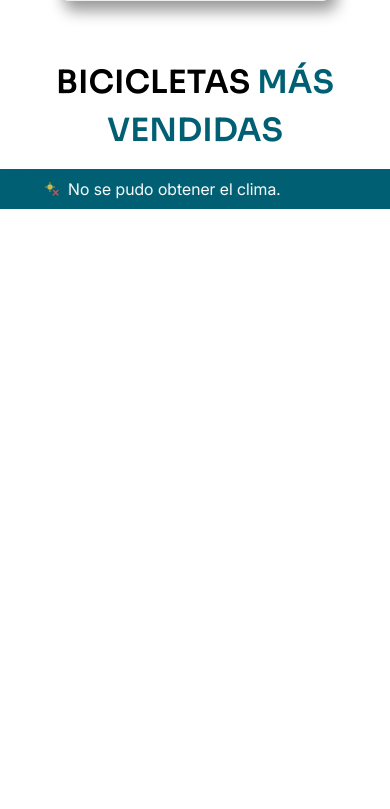
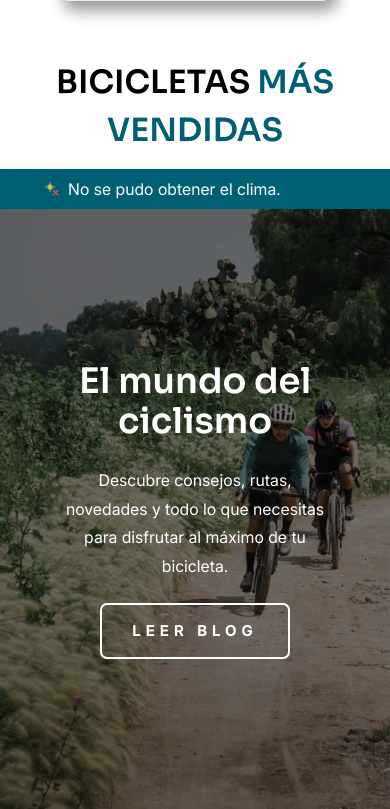
Before and after one commit to chimallidev/atl_bikes, a FastAPI app: template app/templates/index.html in a window 390 px wide. Shown: the part 2259-3068 px from the top of the page. Before the commit the page ends 2468 px from the top, so only its background shows below. Run offline with FastAPI, Linux system fonts and the light colour scheme; the template is opened without the code that fills it, so the values that code supplies are empty; parts of the project's set-up code (start-up, migrations or seed data) failed here and were passed over; some libraries are stand-ins or nearby versions.

Commit message:
added banner_blog component

```diff
--- /dev/null
+++ b/app/static/css/components/banner_blog_style.css
@@ -0,0 +1,339 @@
+/* ==========================================================
+   BANNER BLOG
+========================================================== */
+
+.banner-blog{
+
+    position:relative;
+
+    width:100%;
+    min-height:550px;
+
+    display:flex;
+    align-items:center;
+
+    overflow:hidden;
+
+    background:var(--banner-blog-bg);
+
+}
+
+
+/* ==========================================================
+   IMAGE
+========================================================== */
+
+.banner-blog__image{
+
+    position:absolute;
+
+    top:0;
+    left:0;
+
+    width:80%;
+    height:100%;
+
+}
+
+
+.banner-blog__image-element{
+
+    width:100%;
+    height:100%;
+
+    display:block;
+
+    object-fit:cover;
+    object-position:center;
+
+}
+
+
+/* ==========================================================
+   CONTENT
+========================================================== */
+
+.banner-blog__content{
+
+    position:absolute;
+
+    top:0;
+    right:0;
+
+    width:90%;
+    min-height:550px;
+
+    display:flex;
+    align-items:center;
+
+    background:radial-gradient(
+        circle at 100% 50%,
+        var(--banner-blog-bg-1),
+        var(--banner-blog-bg-2)
+    );
+
+    -webkit-mask-image:linear-gradient(
+        112deg,
+        transparent 0%,
+        transparent 8%,
+        rgba(0,0,0,.05) 18%,
+        rgba(0,0,0,.15) 20%,
+        rgba(0,0,0,.35) 24%,
+        rgba(0,0,0,.65) 28%,
+        rgba(0,0,0,.90) 34%,
+        black 40%
+    );
+
+    mask-image:linear-gradient(
+        112deg,
+        transparent 0%,
+        transparent 8%,
+        rgba(0,0,0,.05) 18%,
+        rgba(0,0,0,.15) 20%,
+        rgba(0,0,0,.35) 24%,
+        rgba(0,0,0,.65) 28%,
+        rgba(0,0,0,.90) 34%,
+        black 40%
+    );
+
+}
+
+
+/* ==========================================================
+   CONTENT INNER
+========================================================== */
+
+.banner-blog__content-inner{
+
+    position:relative;
+
+    z-index:5;
+
+    width:min(500px,75%);
+
+    margin-left:auto;
+    margin-right:8%;
+
+    display:flex;
+    flex-direction:column;
+
+    gap:1.5rem;
+
+}
+
+
+/* ==========================================================
+   TITLE
+========================================================== */
+
+.banner-blog__title{
+
+    margin:0;
+
+    color:var(--banner-blog-title-color);
+
+    font-family:var(--font-title);
+
+    font-size:clamp(2.8rem,4vw,4.5rem);
+
+    line-height:1.15;
+    text-align: right;
+
+}
+
+
+/* ==========================================================
+   SUBTITLE
+========================================================== */
+
+.banner-blog__subtitle{
+
+    margin:0;
+
+    color:var(--banner-blog-subtitle-color);
+
+    font-family:var(--font-base);
+
+    font-size:1.15rem;
+
+    line-height:1.8;
+    text-align: right;
+
+}
+
+.banner-blog__button {
+    display: flex;
+    justify-content: flex-end;
+}
+
+
+/* ==========================================================
+   TABLET
+========================================================== */
+
+@media (max-width:1024px){
+
+    .banner-blog{
+
+        height:520px;
+
+    }
+
+    .banner-blog__image{
+
+        width:75%;
+
+    }
+
+    .banner-blog__content{
+
+        padding: 0 20px 0 60px;
+
+        width:65%;
+
+        -webkit-mask-image:linear-gradient(
+        112deg,
+        transparent 0%,
+        transparent 8%,
+        rgba(0,0,0,.05) 24%,
+        rgba(0,0,0,.15) 26%,
+        rgba(0,0,0,.35) 28%,
+        rgba(0,0,0,.65) 30%,
+        rgba(0,0,0,.90) 32%,
+        black 40%
+    );
+
+    mask-image:linear-gradient(
+        112deg,
+        transparent 0%,
+        transparent 8%,
+        rgba(0,0,0,.05) 24%,
+        rgba(0,0,0,.15) 26%,
+        rgba(0,0,0,.35) 28%,
+        rgba(0,0,0,.65) 30%,
+        rgba(0,0,0,.90) 32%,
+        black 40%
+    );
+
+    }
+
+    .banner-blog__content-inner{
+
+        width:70%;
+
+        margin-right:6%;
+
+    }
+
+}
+
+
+/* ==========================================================
+   MOBILE
+========================================================== */
+
+@media (max-width:768px){
+
+    .banner-blog{
+
+        min-height:600px;
+
+        height:auto;
+
+    }
+
+
+    .banner-blog__image{
+
+        width:100%;
+
+        /*
+            Sin máscara en móviles.
+        */
+        -webkit-mask-image:none;
+        mask-image:none;
+
+        /*
+            Mostrar más la parte derecha.
+        */
+        background-position:right center;
+
+        /*
+            La imagen ocupa un poco más del ancho
+            para conservar el sujeto principal.
+        */
+        background-size:auto 100%;
+
+        /*
+            Si la imagen es muy panorámica,
+            puedes probar:
+            background-size:130% auto;
+        */
+
+    }
+
+
+    .banner-blog__image-element{
+
+        object-position:left center;
+
+    }
+
+
+    .banner-blog__content{
+
+        position:relative;
+        padding: 2rem;
+
+        width:100%;
+        height:auto;
+
+        min-height:600px;
+
+
+        /*
+            En móvil ya no necesitamos la transición
+            diagonal de escritorio.
+        */
+
+        -webkit-mask-image:none;
+        mask-image:none;
+
+        background:rgba(0,0,0,.55);
+
+    }
+
+
+    .banner-blog__content-inner{
+
+        width:100%;
+
+        margin:0;
+        padding:2rem;
+
+        align-items:center;
+        text-align:center;
+    }
+
+
+    .banner-blog__title{
+
+        font-size:clamp(2.2rem,9vw,3.2rem);
+        text-align:center;
+
+    }
+
+
+    .banner-blog__subtitle{
+
+        font-size:1rem;
+        text-align:center;
+    }
+
+    .banner-blog__button {
+        width:100%;
+
+        justify-content: center;
+    }
+
+}
--- /dev/null
+++ b/app/templates/components/banner_blog.html
@@ -0,0 +1,75 @@
+{% macro banner_blog(data={}) %}
+
+{% from 'components/skew_button.html' import skew_button %}
+
+{% set bg_color_1 = data.get("bg_color_1", "#005f73") %}
+{% set bg_color_2 = data.get("bg_color_2", "#03989e") %}
+
+{% set image = data.get("image", "/static/images/default/hero.webp") %}
+
+{% set title = data.get("title", "ATL bikes") %}
+
+{% set subtitle = data.get(
+    "subtitle",
+    "Inspirados en la fuerza y la fluidez del agua, ofrecemos bicicletas para cualquier terreno y aventura."
+) %}
+
+{% set title_color = data.get("title_color", "#ffffff") %}
+{% set subtitle_color = data.get("subtitle_color", "#ffffff") %}
+
+{% set button_content = data.get("button_content", {}) %}
+
+
+<section
+    class="banner-blog"
+    style="
+        --banner-blog-bg-1: {{ bg_color_1 }};
+        --banner-blog-bg-2: {{ bg_color_2 }};
+    "
+>
+
+    <div class="banner-blog__image">
+
+        <img
+            class="banner-blog__image-element"
+            src="{{ image }}"
+            alt="{{ title }}"
+        >
+
+    </div>
+
+
+    <div class="banner-blog__content">
+
+        <div class="banner-blog__content-inner">
+
+            <h2
+                class="banner-blog__title"
+                style="
+                    --banner-blog-title-color: {{ title_color }};
+                "
+            >
+                {{ title }}
+            </h2>
+
+
+            <p
+                class="banner-blog__subtitle"
+                style="
+                    --banner-blog-subtitle-color: {{ subtitle_color }};
+                "
+            >
+                {{ subtitle }}
+            </p>
+
+            <div class="banner-blog__button">
+                {{ skew_button(button_content) }}
+            </div>
+
+        </div>
+
+    </div>
+
+</section>
+
+{% endmacro %}
--- a/app/templates/index.html
+++ b/app/templates/index.html
@@ -5,6 +5,7 @@
 {% from 'components/featured_bike_card.html' import featured_bike_card %}
 {% from 'components/atl_categories.html' import atl_categories %}
 {% from 'components/weather_ticker.html' import weather_ticker %}
+{% from 'components/banner_blog.html' import banner_blog %}
 {% block components_style %}
 <link rel="stylesheet" href="{{url_for('static', path='/css/index_style.css')}}">
 <link rel="stylesheet" href="{{url_for('static', path='/css/components/front_page_style.css')}}">
@@ -15,6 +16,7 @@
 <link rel="stylesheet" href="{{url_for('static', path='/css/components/atl_button_style.css')}}">
 <link rel="stylesheet" href="{{url_for('static', path='/css/components/atl_categories_style.css')}}">
 <link rel="stylesheet" href="{{url_for('static', path='/css/components/weather_ticker_style.css')}}">
+<link rel="stylesheet" href="{{url_for('static', path='/css/components/banner_blog_style.css')}}">
 {% endblock %}
 
 {% block svg %}
@@ -203,6 +205,36 @@
             }
         )}}
     </section>
+    <section class="index__blog">
+        {{banner_blog({
+            "bg_color_1": "var(--main-color)",
+            "bg_color_2": "var(--secondary-color)",
+
+            "image": "/static/img/mundo-ciclismo-mexico-ATL-Bikes.webp",
+
+            "title": "El mundo del ciclismo",
+
+            "subtitle": (
+                "Descubre consejos, rutas, novedades y todo lo que necesitas "
+                "para disfrutar al máximo de tu bicicleta."
+            ),
+
+            "title_color": "#ffffff",
+            "subtitle_color": "#ffffff",
+
+            "button_content": {
+                "text": "LEER BLOG",
+                "colors": {
+                    "text": "var(--white-color)",
+                    "background": "var(--secondary-color)",
+                    "hover_text": "var(--white-color)",
+                    "outline": "var(--white-color)",
+                    "hover_outline": "var(--pino-oscuro)",
+                    "shadow": "var(--pino-oscuro)"
+                }
+            },
+        })}}
+    </section>
 {% endblock %}
 
 
```
Also changed, not shown: app/static/img/mundo-ciclismo-mexico-ATL-Bikes.webp (added).
